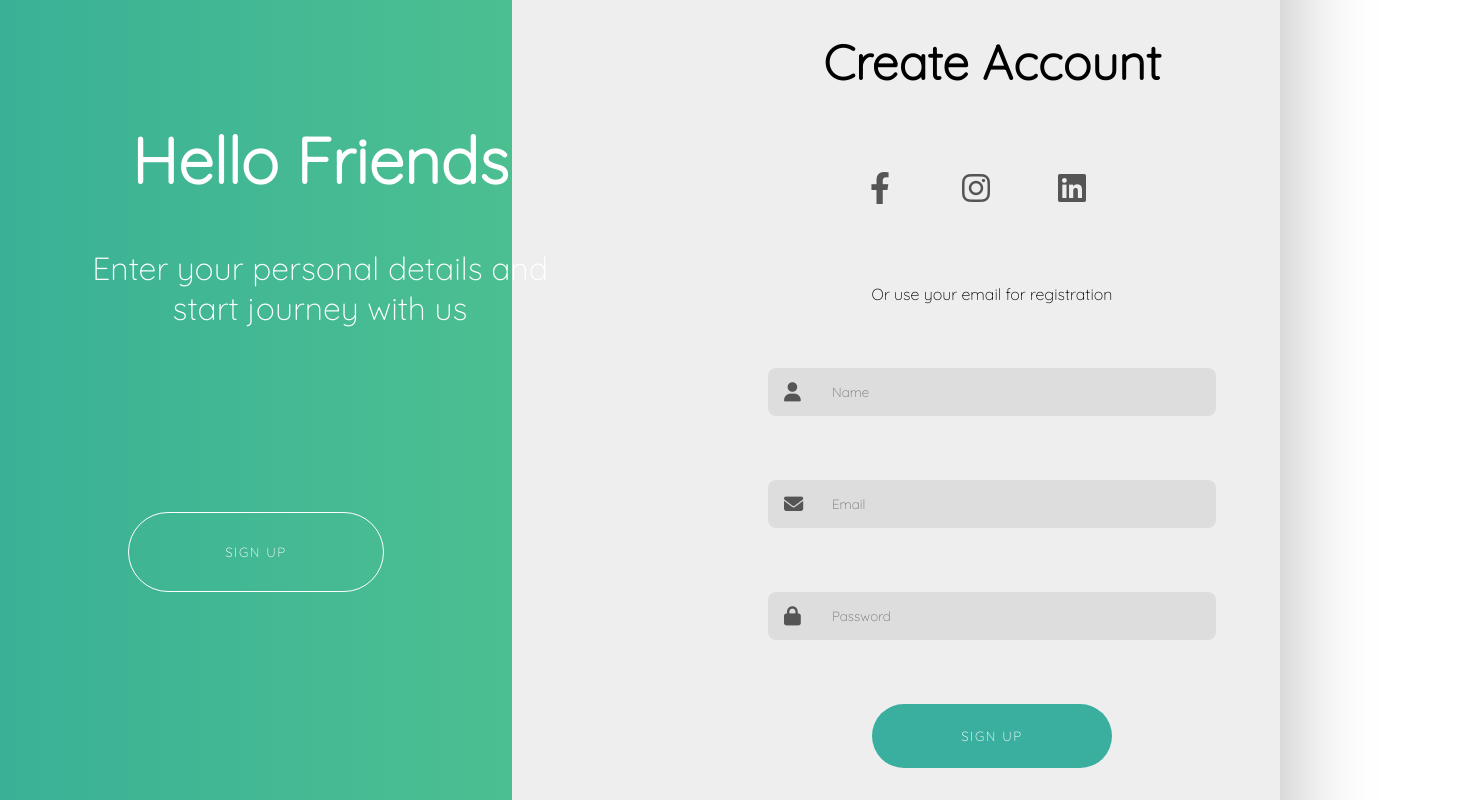
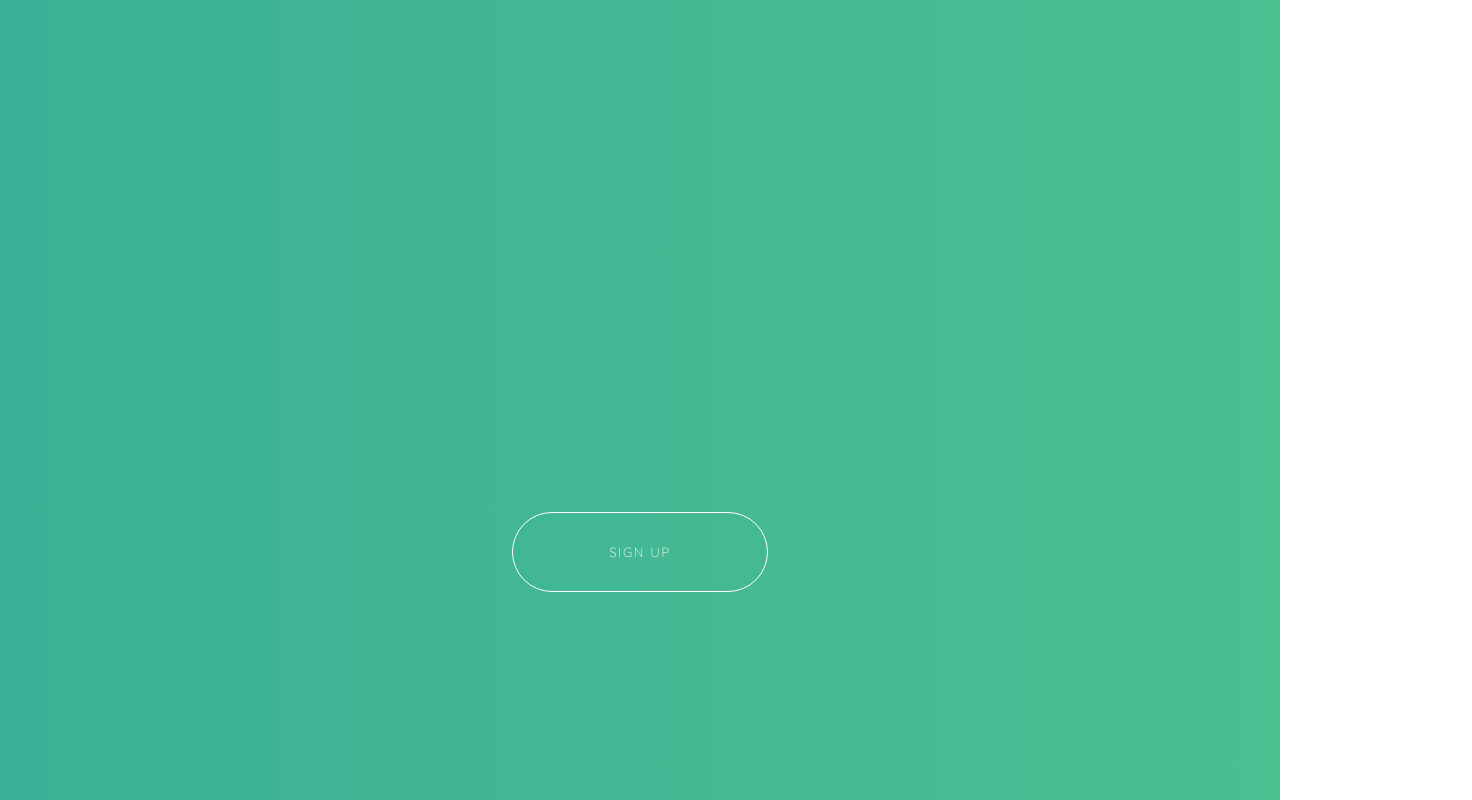
Before and after one commit to 436736/Sign-Up-Form, a plain HTML site: page index.html in a window 1280 px wide. Shown: the top 800 px of the page, 1472 px wide, since content can reach past the window. Drawn offline with Linux system fonts and the light colour scheme.

Commit message:
animation
making transition of the wrapper,nbanner and signup form

```diff
--- a/style.css
+++ b/style.css
@@ -23,14 +23,16 @@
   border-radius: 3rem;
   box-shadow: 0 2rem 6rem rgba(0, 0, 0, 0.3);
   position: relative;
+  overflow: hidden;
 }
 .green-bg {
-  width: 40%;
+  width: 100%;
   height: 100%;
   background: linear-gradient(to right, #3ab196, #4cbf91);
   position: absolute;
   top: 0;
   left: 0;
+  z-index: 50;
 }
 
 .green-bg button {
@@ -52,7 +54,7 @@
 .banner {
   position: absolute;
   top: 25%;
-  left: 5rem;
+  left: -30rem;
   text-align: center;
   width: 30rem;
   z-index: 100;
@@ -70,7 +72,7 @@
   height: 100%;
   position: absolute;
   top: 0;
-  left: 40%;
+  left: 0;
   display: flex;
   flex-direction: column;
   justify-content: space-around;
```
